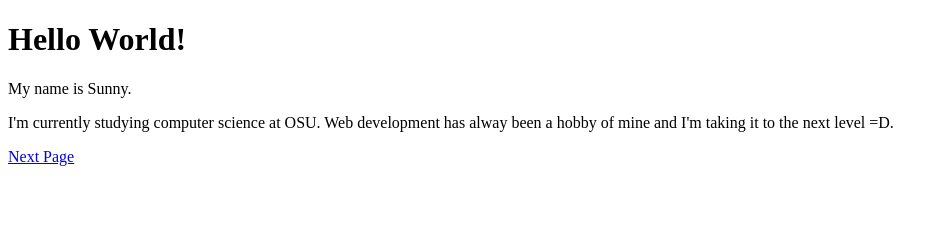
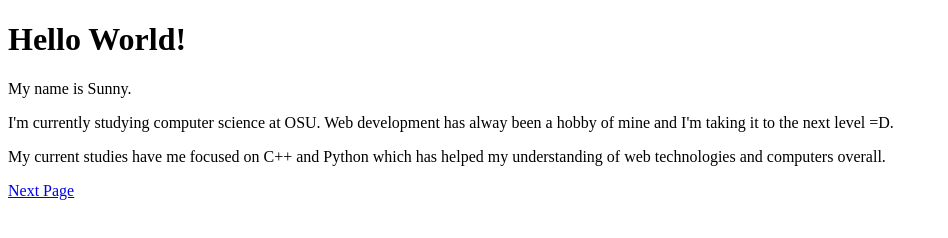
Before and after one commit to sunny-aguilar/JAMstack-hello-world, a Gatsby site: page / in a window 1280 px wide. Shown: the whole page, without its empty margins (0-948 px from the left). Built offline with nearby package versions, Linux system fonts and the light colour scheme; Gatsby itself is replaced by a stand-in of ours.

Commit message:
update page1

```diff
--- a/src/pages/index.js
+++ b/src/pages/index.js
@@ -6,6 +6,7 @@ const IndexPage = () => (
     <h1>Hello World!</h1>
     <p>My name is Sunny.</p>
     <p>I'm currently studying computer science at OSU. Web development has alway been a hobby of mine and I'm taking it to the next level =D.</p>
+    <p>My current studies have me focused on C++ and Python which has helped my understanding of web technologies and computers overall.</p>
     <Link to="/page-2/">Next Page</Link>
   </div>
 )
```
